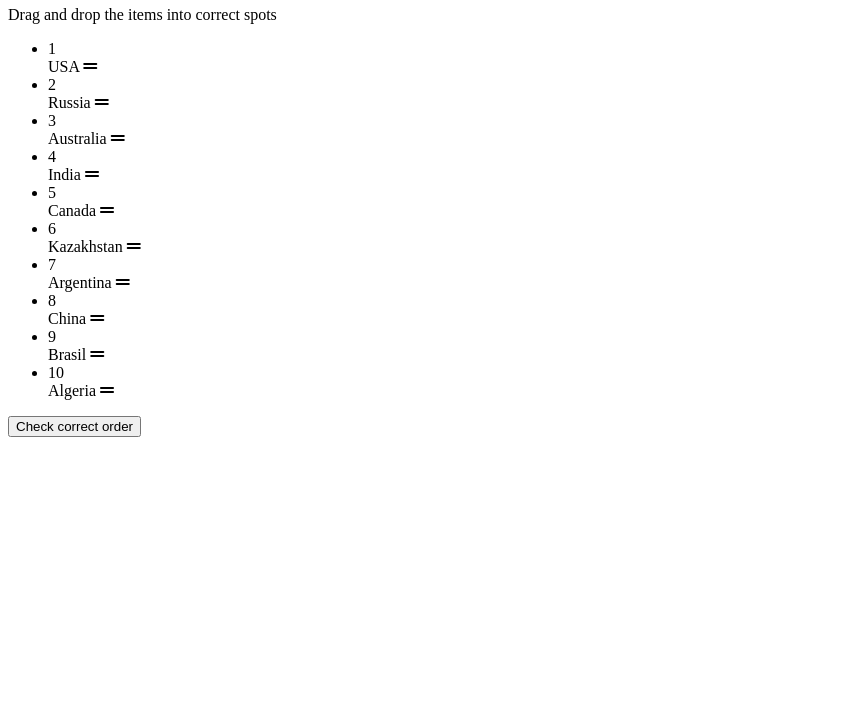
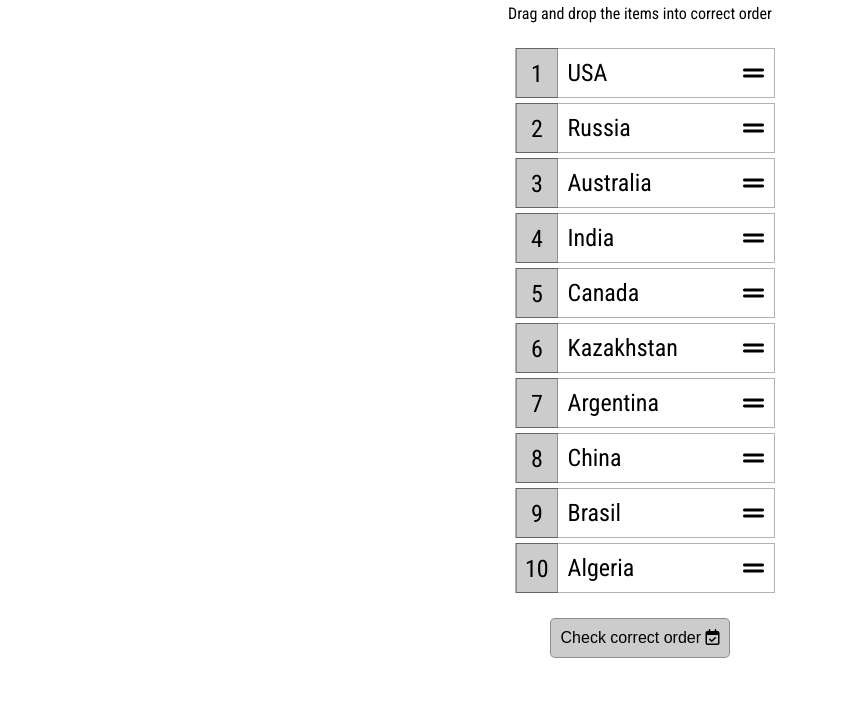
Before and after one commit to BartlomiejMogielnicki/sortable-list, a plain HTML site: page index.html in a window 1280 px wide. Shown: the part 74-800 px from the top of the page, without its empty margins (0-855 px from the left). Drawn offline with Linux system fonts and the light colour scheme.

Commit message:
Add base styling

```diff
--- a/CSS/style.css
+++ b/CSS/style.css
@@ -0,0 +1,74 @@
+@import url('https://fonts.googleapis.com/css2?family=Roboto+Condensed:wght@400;700&display=swap');
+
+* {
+    margin: 0;
+    padding: 0;
+    box-sizing: border-box;
+}
+
+body {
+    height: 100vh;
+    width: 100%;
+    display: flex;
+    flex-direction: column;
+    align-items: center;
+    font-family: 'Roboto Condensed', sans-serif;
+}
+
+h1 {
+    margin: 20px 0;
+}
+
+.list {
+    width: 300px;
+    padding: 20px;
+    font-size: 1.5rem;
+}
+
+.list-item {
+    width: 100%;
+    height: 50px;
+    margin: 5px;
+    display: flex;
+    justify-content: space-between;
+    align-items: center;
+    border: 1px solid rgba(0,0,0,.3);
+}
+
+.number {
+    display: block;
+    height: 50px;
+    width: 50px;
+    background-color: rgba(0,0,0,.2);
+    border: 1px solid rgba(0,0,0,.3);
+    line-height: 50px;
+    text-align: center;
+}
+
+.item {
+    width: 100%;
+    height: 100%;
+    padding: 0 10px;
+    display: flex;
+    justify-content: space-between;
+    align-items: center;
+    cursor: pointer;
+}
+
+button {
+    padding: 10px 10px;
+    background-color: rgba(0,0,0,.2);
+    border: 1px solid rgba(0,0,0,.3);
+    border-radius: 5px;
+    font-size: 1rem;
+    cursor: pointer;
+    transition: .3s;
+}
+
+button:hover {
+    transform: translateY(-3px)
+}
+
+button:focus {
+    outline: 0;
+}
--- a/JS/script.js
+++ b/JS/script.js
@@ -30,6 +30,8 @@ const createList = () => {
     .forEach((country, index) => {
       // Create new li element
       const item = document.createElement('li');
+      // Add class to new li element
+      item.className = 'list-item'
       // Set attribute
       item.setAttribute('data-index', index);
       // Insert innerHTML
--- a/index.html
+++ b/index.html
@@ -11,9 +11,9 @@
 
 <body>
     <h1>Top 10 Biggest Countries</h1>
-    <p>Drag and drop the items into correct spots</p>
+    <p>Drag and drop the items into correct order</p>
     <ul class="list" id="list"></ul>
-    <button id="check-btn">Check correct order</button>
+    <button id="check-btn">Check correct order <i class="far fa-calendar-check"></i></button>
 
     <script src="./JS/script.js"></script>
 </body>
```
